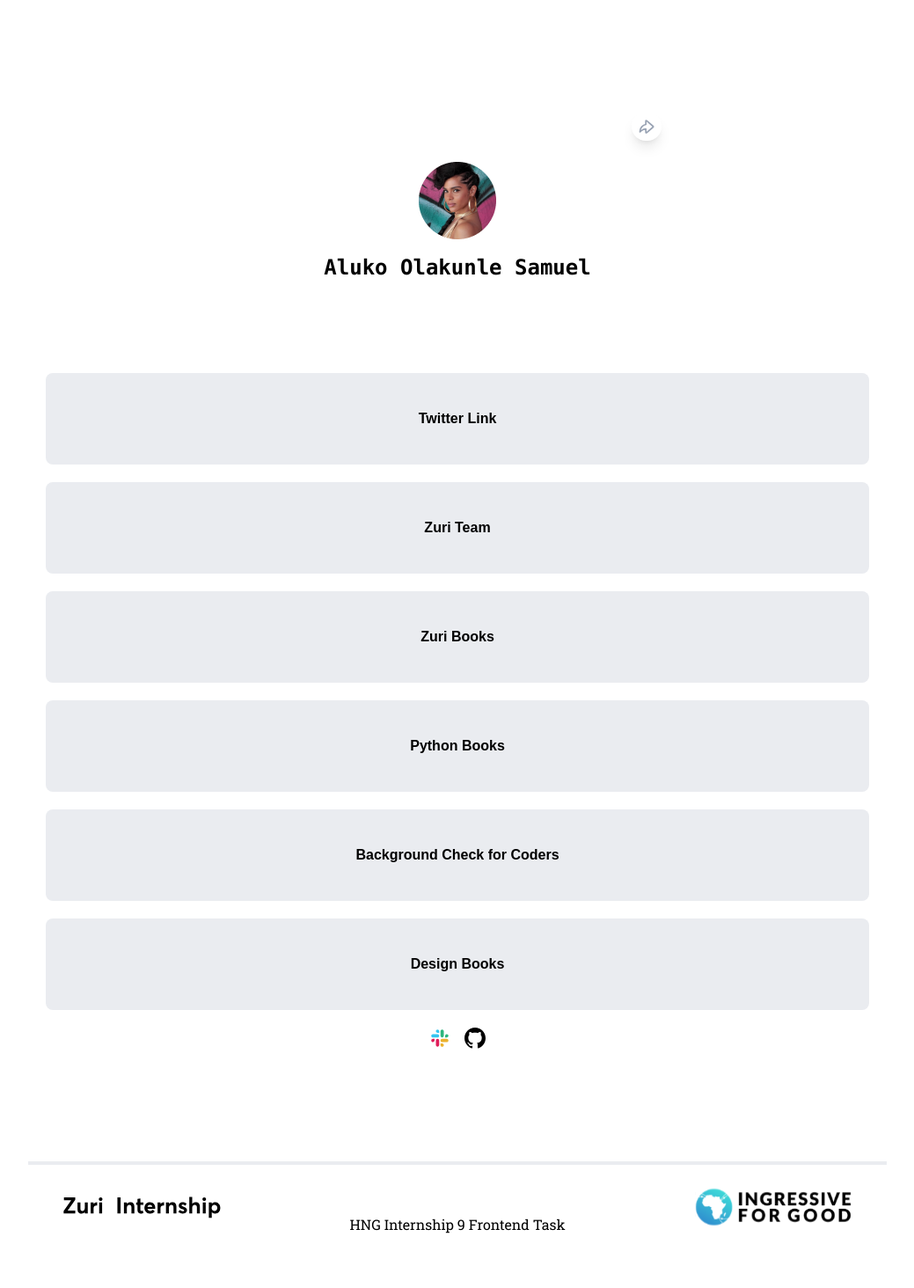
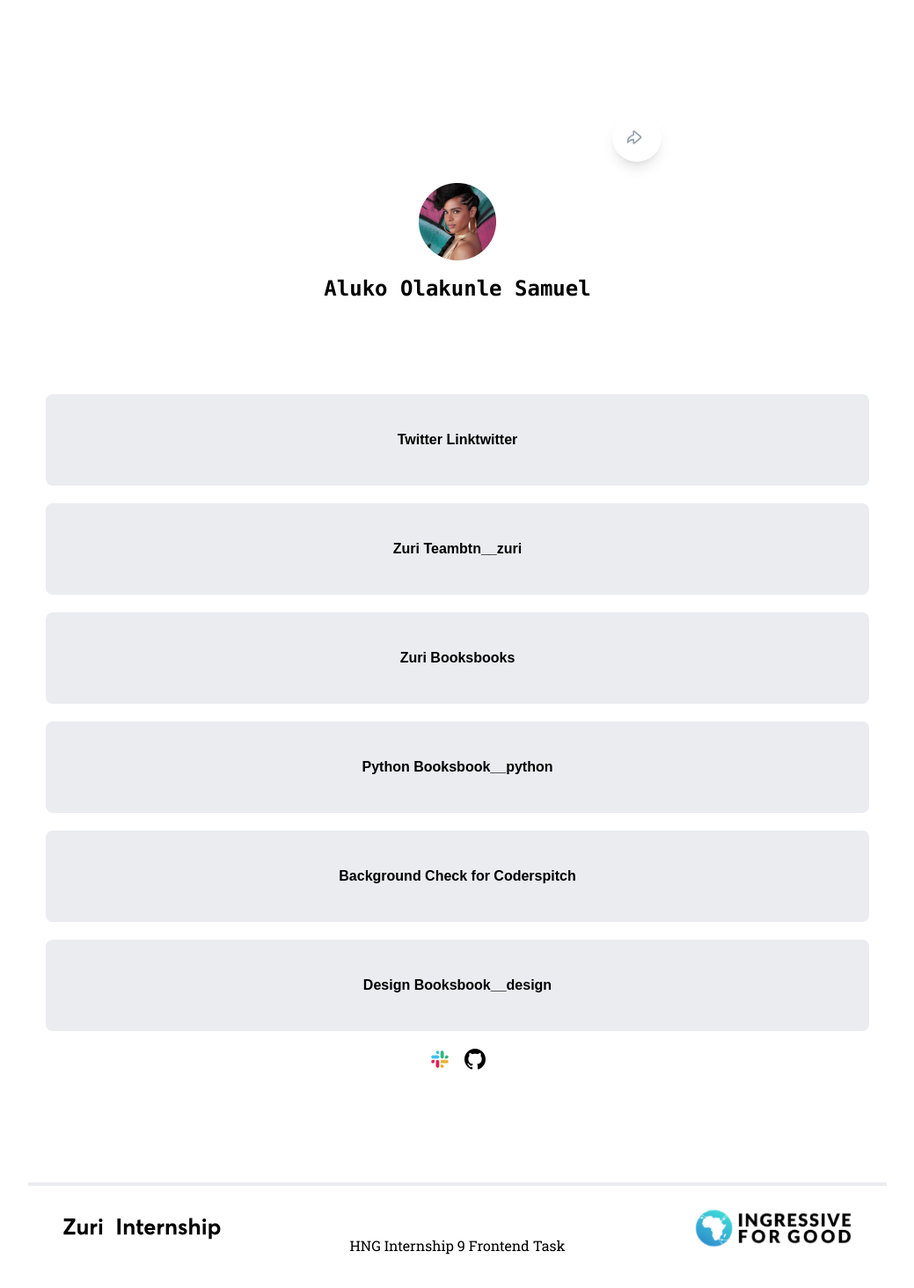
Before and after one commit to Sam-intellect/-zuriFrontendTask, a React (Create React App) app: page / in a window 1280 px wide. Shown: the top 1464 px of the page at 88% size, without its empty margins (120-1159 px from the left). Built offline with nearby package versions, Linux system fonts and the light colour scheme.

Commit message:
final commit

```diff
--- a/public/index.html
+++ b/public/index.html
@@ -1,14 +1,12 @@
 <!DOCTYPE html>
 <html lang="en">
+
 <head>
   <meta charset="utf-8" />
   <link rel="icon" href="%PUBLIC_URL%/favicon.ico" />
   <meta name="viewport" content="width=device-width, initial-scale=1" />
   <meta name="theme-color" content="#000000" />
-    <meta
-      name="description"
-      content="Web site created using create-react-app"
-    />
+  <meta name="description" content="Web site created using create-react-app" />
   <link rel="apple-touch-icon" href="%PUBLIC_URL%/logo192.png" />
   <!--
       manifest.json provides metadata used when your web app is installed on a
@@ -24,8 +22,9 @@
       work correctly both with client-side routing and a non-root public URL.
       Learn how to configure a non-root public URL by running `npm run build`.
     -->
-    <title>React App</title>
+  <title>Front-End Stage 1 Task</title>
 </head>
+
 <body>
   <noscript>You need to enable JavaScript to run this app.</noscript>
   <div id="root"></div>
@@ -40,4 +39,5 @@
       To create a production bundle, use `npm run build` or `yarn build`.
     -->
 </body>
+
 </html>
--- a/src/App.css
+++ b/src/App.css
@@ -15,3 +15,9 @@
 body {
   font-family: var(--font-roboto);
 }
+
+@media (max-width: 600px) {
+  .shareIcon {
+    display: none;
+  }
+}
--- a/src/App.js
+++ b/src/App.js
@@ -1,6 +1,7 @@
 import "./App.css";
 import LinksButton from "./linkButton";
 import ShareIcon from "./shareButton.svg";
+import MobileIcon from "./mobileDot.svg";
 import SlackIcon from "./slack.svg";
 import GitHub from "./GitHub.svg";
 import Zuri from "./Zuri.svg";
@@ -11,9 +12,22 @@ const App = () => {
   return (
     <>
       <div className="container mx-auto mt-10 md:mt-32">
-        <div className="flex justify-end md:mr-64">
-          <div className="rounded-full border-2 border-black shadow-inner shadow-lg w-13 h-13 items-center p-2">
-            <img src={ShareIcon} alt="share" onClick={() => {}} />
+        <div className="flex justify-end mr-10 md:mr-64">
+          <div className="rounded-full border-2 border-black shadow-inner shadow-lg w-14 h-14 items-center p-2">
+            <button>
+              <img
+                src={ShareIcon}
+                alt="share"
+                className="m-2 mt-3 shareIcon"
+                onClick={() => {}}
+              />
+              <img
+                src={MobileIcon}
+                alt="share"
+                className="m-2 mt-5 md:hidden"
+                onClick={() => {}}
+              />
+            </button>
           </div>
         </div>
 
@@ -25,16 +39,44 @@ const App = () => {
             </h2>
           </div>
           <div className="flex flex-col gap-5 mx-5 mt-10 md:mt-20">
-            <LinksButton link={"Twitter Link"} />
-            <LinksButton link={"Zuri Team"} />
-            <LinksButton link={"Zuri Books"} />
-            <LinksButton link={"Python Books"} />
-            <LinksButton link={"Background Check for Coders"} />
-            <LinksButton link={"Design Books"} />
+            <LinksButton
+              name={"Twitter Link"}
+              links={"https://twitter.com/AlukoKunleSam"}
+              id={"twitter"}
+            />
+            <LinksButton
+              name={"Zuri Team"}
+              links={`https://training.zuri.team/`}
+              id={"btn__zuri"}
+            />
+            <LinksButton
+              name={"Zuri Books"}
+              links={` http://books.zuri.team `}
+              id={"books"}
+            />
+            <LinksButton
+              name={"Python Books"}
+              links={`https://books.zuri.team//python-for-beginners?ref_id=Sam_dev`}
+              id={"book__python"}
+            />
+            <LinksButton
+              name={"Background Check for Coders"}
+              links={`https://background.zuri.team`}
+              id={"pitch"}
+            />
+            <LinksButton
+              name={"Design Books"}
+              links={`https://books.zuri.team/design-rules`}
+              id={"book__design"}
+            />
 
             <div className="flex flex-row justify-center gap-4">
-              <img src={SlackIcon} alt="share" onClick={() => {}} />
-              <img src={GitHub} alt="share" onClick={() => {}} />
+              <a href="slack.com">
+                <img src={SlackIcon} alt="share" onClick={() => {}} />
+              </a>
+              <a href="https://github.com/Sam-intellect">
+                <img src={GitHub} alt="share" onClick={() => {}} />
+              </a>
             </div>
           </div>
         </div>
--- a/src/linkButton.jsx
+++ b/src/linkButton.jsx
@@ -4,7 +4,8 @@ const LinksButton = (props) => {
   return (
     <>
       <button className="font-sand text-center bg-grey p-5 md:p-10 font-bold rounded-lg">
-        {props.link}
+        <a href={props.links}>{props.name}</a>
+        {props.id}
       </button>
     </>
   );
```
Also changed, not shown: src/mobileDot.svg (added). Lines whose indentation alone changed are shown as unchanged.
